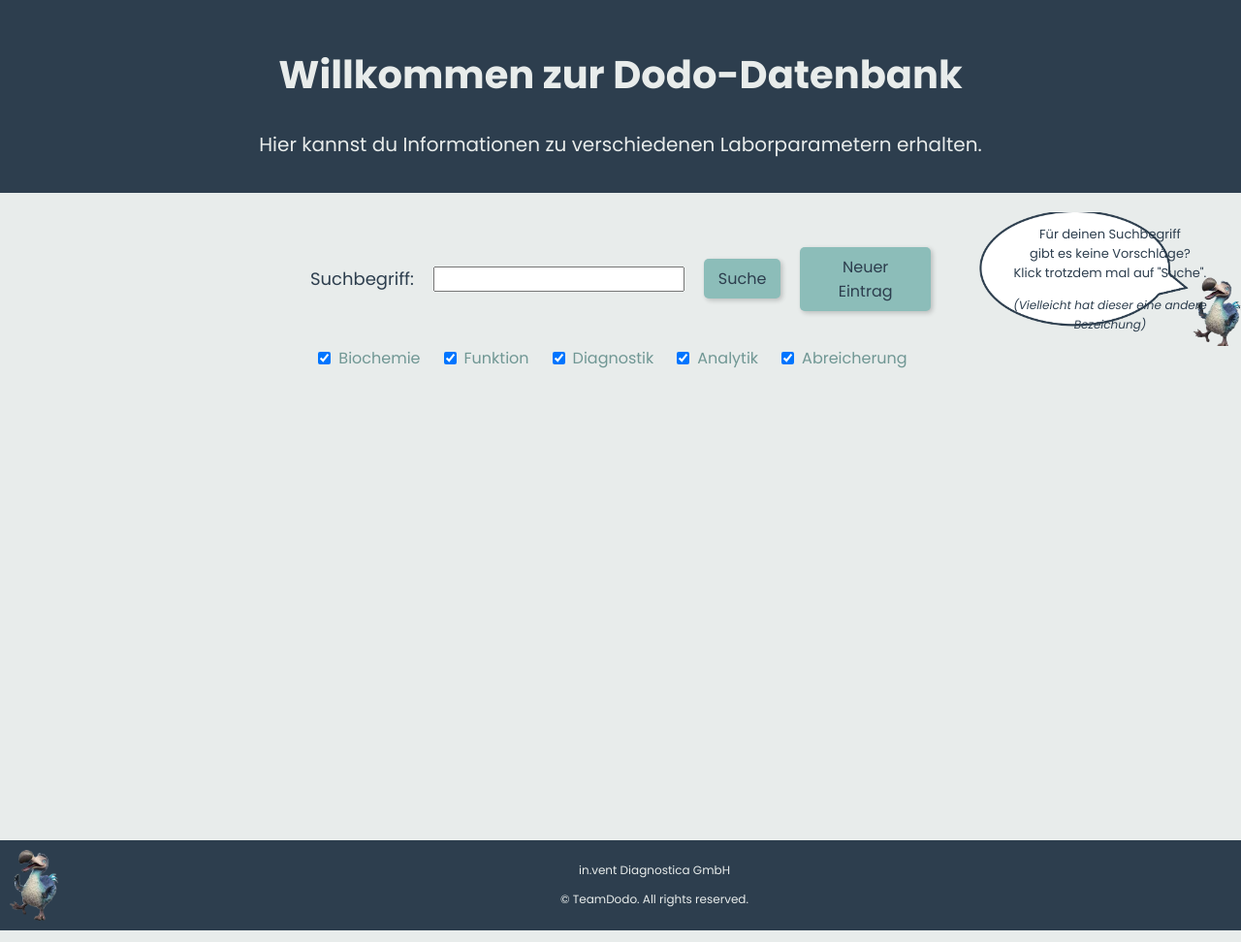
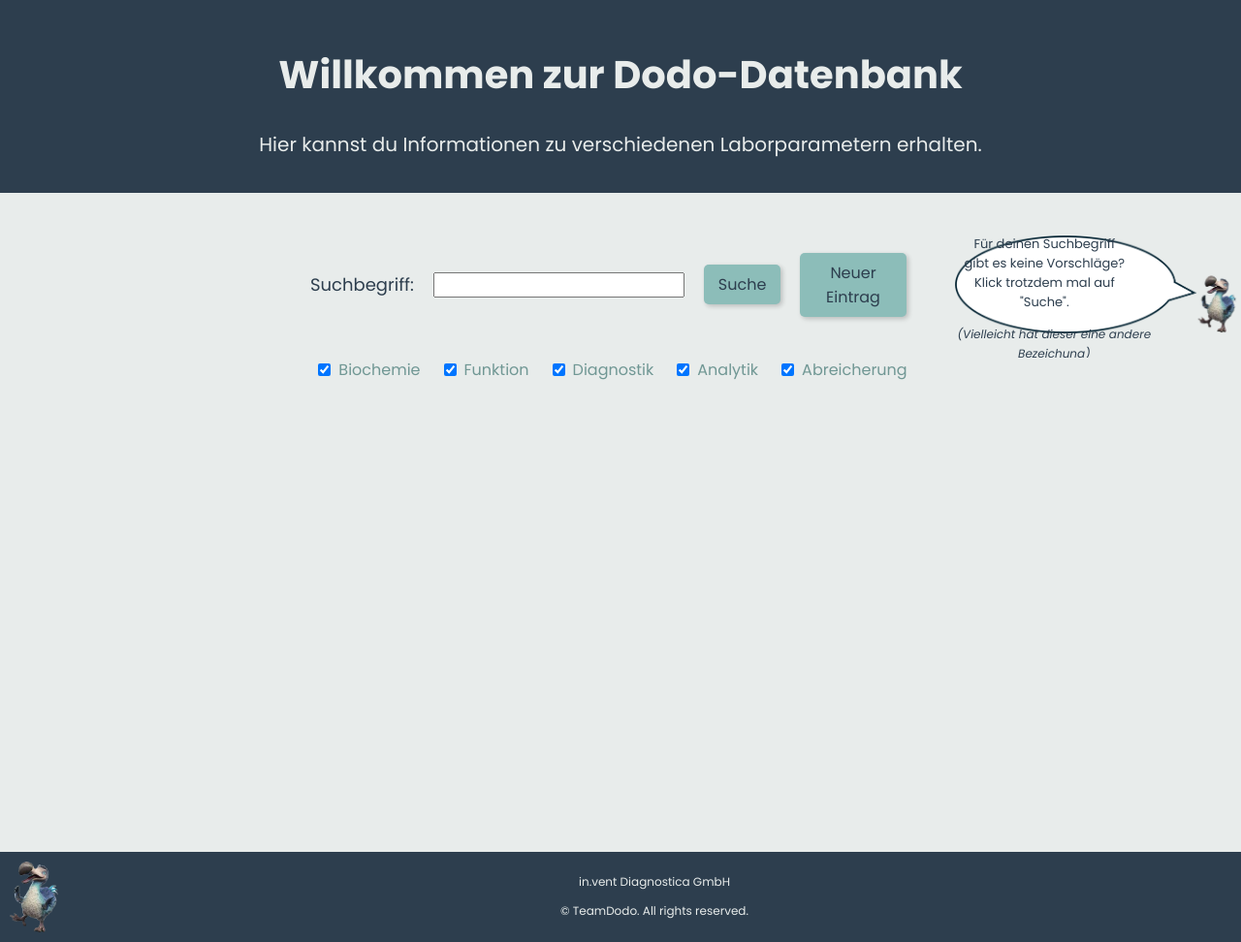
Before and after one commit to Linh-NQ/DodoDatabase, a Python web app: template templates/index.html in a window 1280 px wide. Shown: the whole page at 97% size. Run offline with Jinja, Linux system fonts and the light colour scheme; the template is opened without the code that fills it, so the values that code supplies are empty.

Commit message:
dodo image

```diff
--- a/static/css/style.css
+++ b/static/css/style.css
@@ -41,10 +41,16 @@
 .info-suche {
     line-height: 20px;
     margin-left: 50px;
-    background-image: url('O:/Forschung%20&%20Entwicklung/Entwicklung/Software-Entwicklung/Dodo_Datenbank/static/images/dodo_info.png');
-    background-size: cover;
+    background-image: url('https://github.com/Linh-NQ/DodoDatabase/blob/main/static/images/dodo_info.png?raw=true');
+    background-size: contain;
     background-position: center;
+    background-repeat: no-repeat;
+    width: 400px;
+    height: 150px;
+}
 
+.talking-dodo-container {
+    display: none;
 }
 
 /* Überschrift */
@@ -148,6 +154,10 @@
     padding: 5px;
     width: 80%;
     margin-left: 50px;
+}
+
+#allgemein-plus-dodo {
+    display: inline-flex;
 }
 
 #deleteEntryButton {
@@ -271,12 +281,15 @@
 }
 
 .p4 {
+    padding-top: 10px;
+    padding-right: 110px;
     font-size: 13px;
     color: #2D3E4E;
     text-align: center;
 }
 
 .p5 {
+    padding-right: 90px;
     font-size: 12px;
     font-style: italic;
     color: #2D3E4E;
--- a/static/js/script.js
+++ b/static/js/script.js
@@ -167,6 +167,8 @@
 
 
 function executePythonFunction() {
+    var dodoTalks = document.getElementById('theDodoTalks');
+    dodoTalks.style.display = 'none';
 
     var userInput = document.getElementById('user-input').value;
     var categories = Array.from(document.querySelectorAll('input[name=category]:checked')).map(checkbox => checkbox.value);
@@ -360,6 +362,7 @@
 function showSuggestions() {
     var userInput = document.getElementById('user-input').value.toLowerCase().trim();
     var dropdown = document.getElementById('suggestions');
+    var dodoTalks = document.getElementById('theDodoTalks');
 
     if (userInput.length === 0) {
         dropdown.innerHTML = ''; // Clear suggestions if input is empty
@@ -391,9 +394,11 @@
         if (suggestionHTML !== '') {
             dropdown.innerHTML = suggestionHTML;
             dropdown.style.display = 'block';
+            dodoTalks.style.display = 'none'; // Hide theDodoTalks if suggestions are present
         } else {
             dropdown.innerHTML = ''; // No matching suggestions, hide the dropdown
             dropdown.style.display = 'none';
+            dodoTalks.style.display = 'block'; // Show theDodoTalks if no suggestions are present
         }
     })
     .catch(error => {
@@ -405,6 +410,7 @@
     document.getElementById('user-input').value = selectedValue;
     document.getElementById('suggestions').style.display = 'none';
 }
+
 
 function neuerEintrag() {
     // Hide elements from containers 2, 3, and 4
```
Also changed, not shown: static/images/dodo_info.png.
